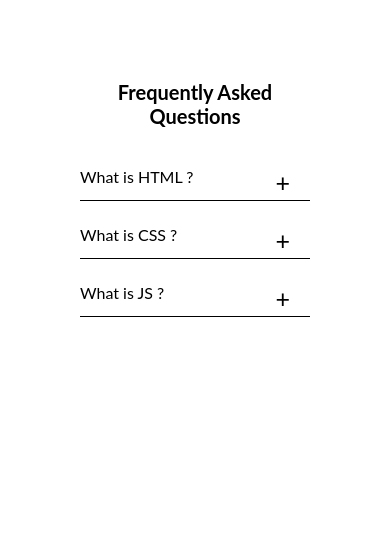
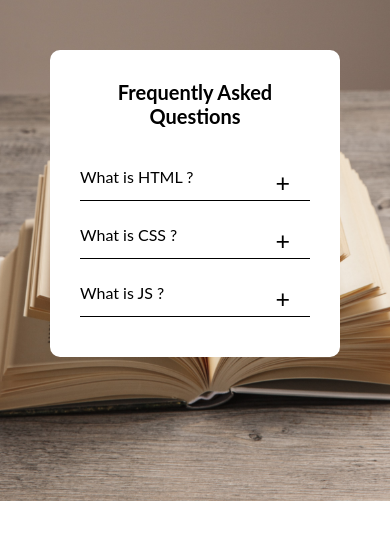
Before and after one commit to Tarun7864225/Accordion, a plain HTML site: page index.html in a window 390 px wide. Drawn offline with Linux system fonts and the light colour scheme.

Commit message:
Update style.css

```diff
--- a/style.css
+++ b/style.css
@@ -6,7 +6,7 @@
 }
 
 body{
-    background: url(/Assets/3.jpg) no-repeat center center/ cover;
+    background: url(3.jpg) no-repeat center center/ cover;
     max-height: 500vh;
     display: flex;
     justify-content: center;
@@ -79,7 +79,7 @@ body{
 
     body{
         background: none;
-        background: url(/Assets/3-1.jpg) no-repeat center center/ cover;
+        background: url(3-1.jpg) no-repeat center center/ cover;
 
     }
 
```
